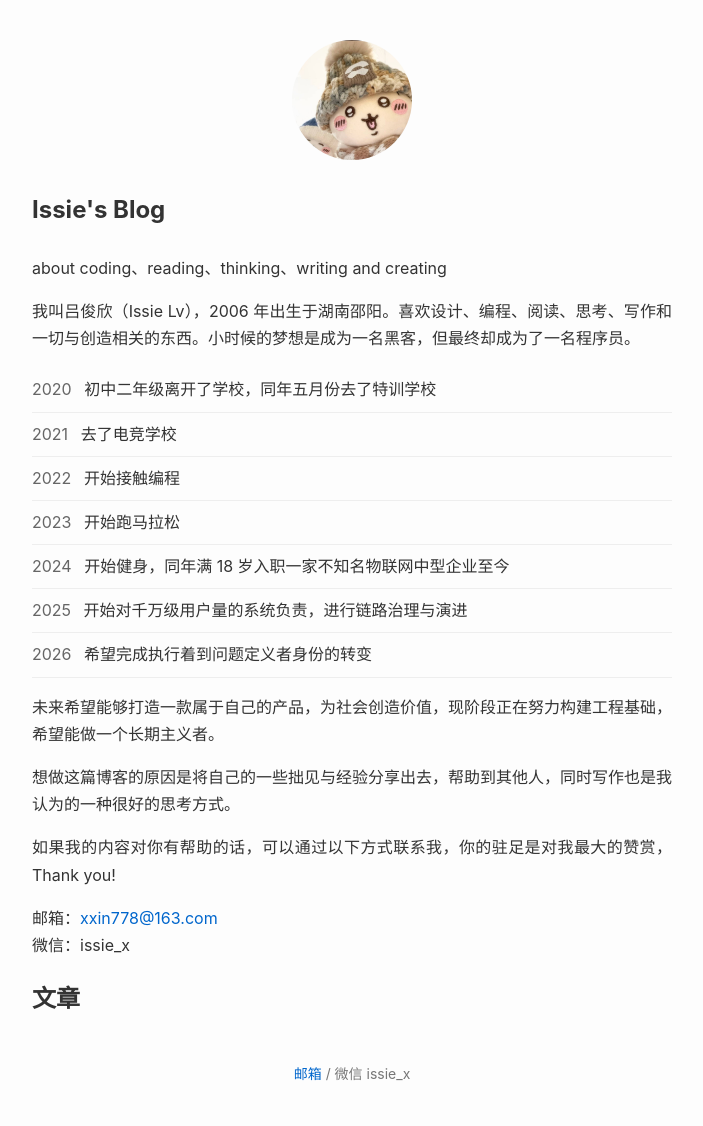
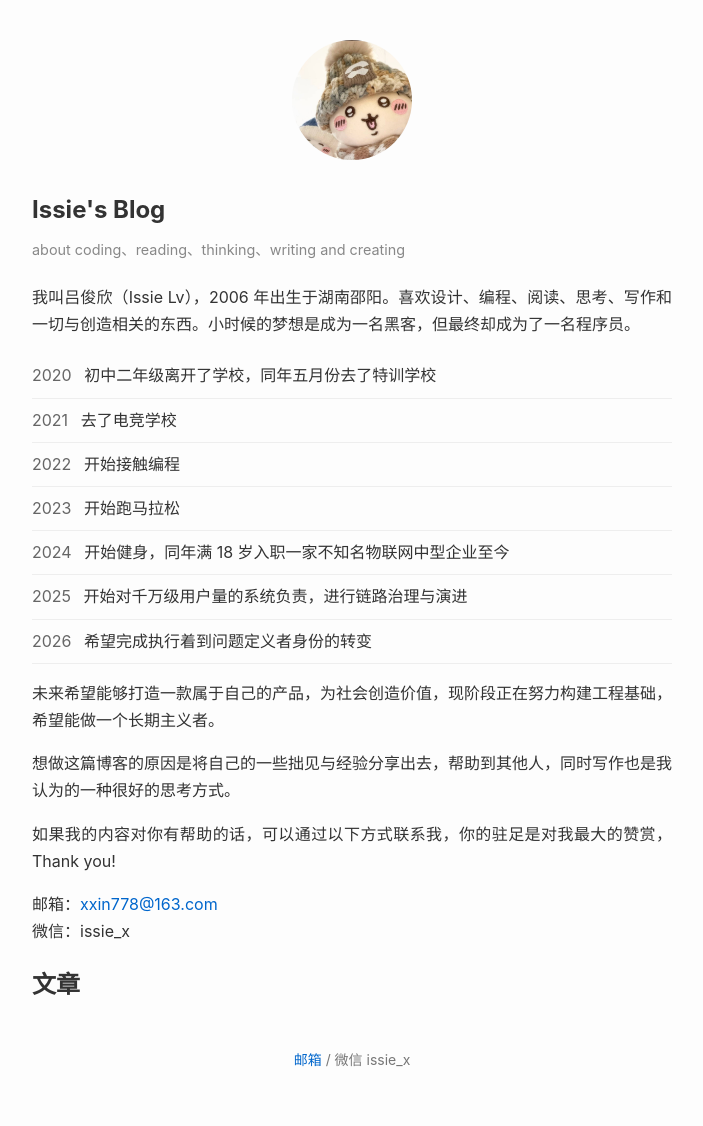
Before and after one commit to issie-art/issie-art.github.io, a Jekyll site: the page built from index.html, in a window 1280 px wide. Shown: the whole page, without its empty margins (288-991 px from the left). Built offline with Jekyll 4.4.1, drawn with Linux system fonts in a browser that asks for light colours.

Commit message:
优化个人简介说明

```diff
--- a/_layouts/home.html
+++ b/_layouts/home.html
@@ -33,21 +33,21 @@
 <img class="avatar" src="{{ site.url }}/assets/avatar.jpg" alt="avatar">
 
 <h1>Issie's Blog</h1>
-<p style="rgb(128 131 141 / var(--tw-text-opacity, 1))">about coding、reading、thinking、writing and creating</p>
+<p class="subtitle">about coding、reading、thinking、writing and creating</p>
 
 <div class="full-intro">
     <p>
         我叫吕俊欣（Issie Lv），2006 年出生于湖南邵阳。喜欢设计、编程、阅读、思考、写作和一切与创造相关的东西。小时候的梦想是成为一名黑客，但最终却成为了一名程序员。
     </p>
-    <div class="timeline">
-        <p><span class="year">2020</span> 初中二年级离开了学校，同年五月份去了特训学校</p>
-        <p><span class="year">2021</span> 去了电竞学校</p>
-        <p><span class="year">2022</span> 开始接触编程</p>
-        <p><span class="year">2023</span> 开始跑马拉松</p>
-        <p><span class="year">2024</span> 开始健身，同年满 18 岁入职一家不知名物联网中型企业至今</p>
-        <p><span class="year">2025</span> 开始对千万级用户量的系统负责，进行链路治理与演进</p>
-        <p><span class="year">2026</span> 希望完成执行着到问题定义者身份的转变</p>
-    </div>
+    <ul class="timeline">
+        <li><span class="year">2020</span> 初中二年级离开了学校，同年五月份去了特训学校</li>
+        <li><span class="year">2021</span> 去了电竞学校</li>
+        <li><span class="year">2022</span> 开始接触编程</li>
+        <li><span class="year">2023</span> 开始跑马拉松</li>
+        <li><span class="year">2024</span> 开始健身，同年满 18 岁入职一家不知名物联网中型企业至今</li>
+        <li><span class="year">2025</span> 开始对千万级用户量的系统负责，进行链路治理与演进</li>
+        <li><span class="year">2026</span> 希望完成执行着到问题定义者身份的转变</li>
+    </ul>
     <p>
         未来希望能够打造一款属于自己的产品，为社会创造价值，现阶段正在努力构建工程基础，希望能做一个长期主义者。
     </p>
--- a/assets/style.css
+++ b/assets/style.css
@@ -16,7 +16,14 @@ a {
 
 h1 {
     font-size: 1.5em;
-    margin-bottom: 1em;
+    margin-bottom: 0.3em;
+}
+
+.subtitle {
+    color: #888;
+    font-size: 0.9em;
+    margin-top: 0;
+    margin-bottom: 1.5em;
 }
 
 .avatar {
@@ -53,13 +60,14 @@ footer {
 
 /* Timeline Styles */
 .timeline {
+    list-style: none;
+    padding-left: 0;
     margin: 1em 0;
 }
 
-.timeline p {
+.timeline li {
     padding: 8px 0;
     border-bottom: 1px solid #eee;
-    margin: 0;
 }
 
 .timeline .year {
```
